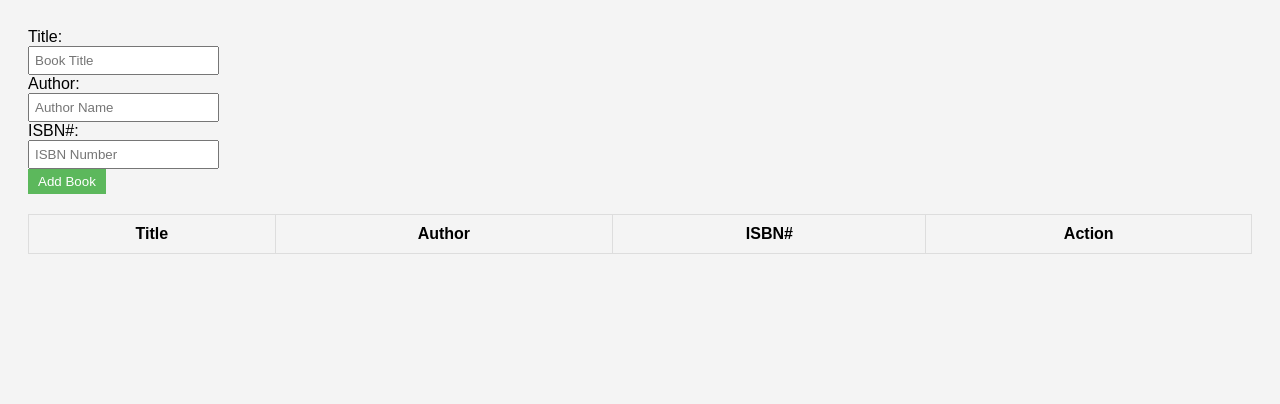
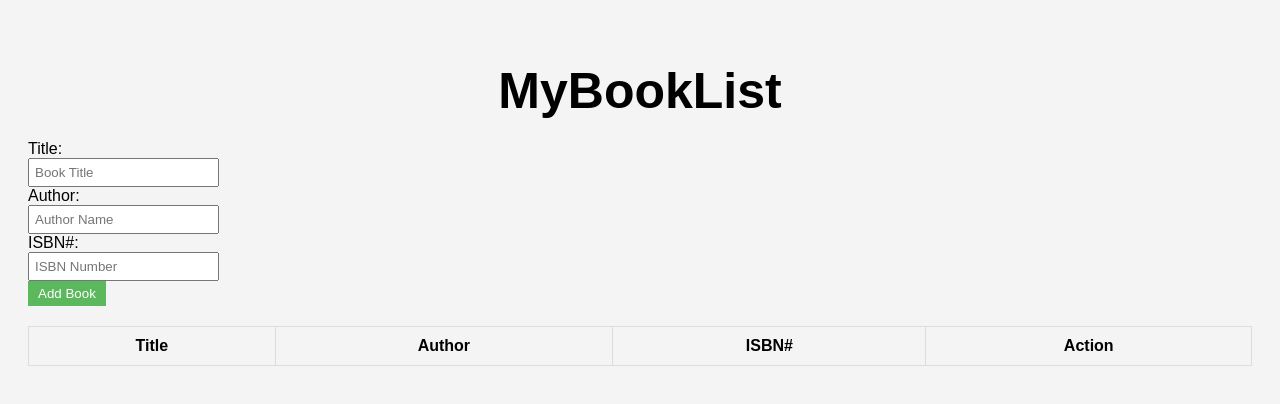
Before and after one commit to acciojob/book-list-Himanshu62727, a website: page main.html in a window 1280 px wide. Drawn offline with Linux system fonts and the light colour scheme.

Commit message:
created a submission

```diff
--- a/main.html
+++ b/main.html
@@ -8,6 +8,8 @@
 
 <body>
 	<!-- the entire body must be written by student -->
+
+<h1 id="container">MyBookList</h1>
 
 	<div class="form-group">
     <label for="title">Title:</label>
--- a/styles.css
+++ b/styles.css
@@ -9,6 +9,7 @@ body {
 h1 {
   text-align: center;
   margin-bottom: 20px;
+	font-size: 50px;
 }
 
 .form-group {
```
